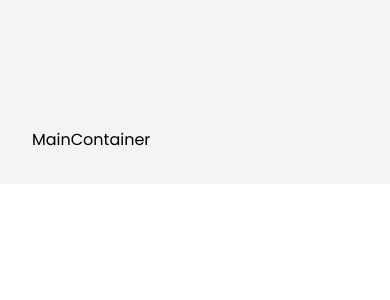
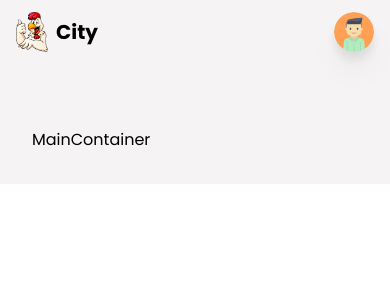
Before and after one commit to d-cryptic/food-ordering-app, a React (Create React App) app: page / in a window 390 px wide. Shown: the top 300 px of the page. Built offline with nearby package versions, Linux system fonts and the light colour scheme.

Commit message:
logout | new item admin option | menu UI done

```diff
--- a/src/App.js
+++ b/src/App.js
@@ -5,7 +5,7 @@
 
 const App = () => {
   return (
-    <AnimatePresence>
+    <AnimatePresence exitBeforeEnter>
       <div className="w-screen h-auto flex flex-col bg-primary">
         <Header />
         <main className="mt-24 p-8 w-full">
--- a/src/components/Header.jsx
+++ b/src/components/Header.jsx
@@ -1,4 +1,4 @@
-import React from "react";
+import React, { useState } from "react";
 import { motion } from "framer-motion";
 import { Link } from "react-router-dom";
 import { useStateValue } from "../context/StateProvider";
@@ -7,7 +7,7 @@
 
 import Logo from "../img/logo.png";
 import Avatar from "../img/avatar.png";
-import { MdShoppingBasket } from "react-icons/md";
+import { MdShoppingBasket, MdAdd, MdLogout } from "react-icons/md";
 import { actionType } from "../context/reducer";
 
 const Header = () => {
@@ -16,7 +16,10 @@
 
   const [{ user }, dispatch] = useStateValue();
 
+  const [isMenu, setIsMenu] = useState(false);
+
   const login = async () => {
+    if (!user) {
       const {
         user: { refreshToken, providerData },
       } = await signInWithPopup(firebaseAuth, provider);
@@ -27,10 +30,22 @@
       });
 
       localStorage.setItem("user", JSON.stringify(providerData[0]));
+    } else {
+      setIsMenu(!isMenu);
+    }
+  };
+
+  const logout = () => {
+    setIsMenu(false);
+    localStorage.clear();
+    dispatch({
+      type: actionType.SET_USER,
+      user: null,
+    });
   };
 
   return (
-    <header className="fixed z-50 w-screen  p-6 px-16">
+    <header className="fixed z-50 w-screen  p-3 px-4 md:p-6 md:px-16">
       {/* desktop and table */}
       <div className="hidden md:flex w-full h-full items-center justify-between">
         <Link to={"/"} className="flex items-center gap-2">
@@ -39,7 +54,11 @@
         </Link>
 
         <div className="flex items-center gap-8">
-          <ul className="flex items-center gap-8">
+          <motion.ul
+            initial={{ opacity: 0, x: 200 }}
+            animate={{ opacity: 1, x: 0 }}
+            exit={{ opacity: 1, x: 0 }}
+            className="flex items-center gap-8">
             <li className="text-base text-textColor hover:text-headingColor duration-100 transition-all ease-in-out cursor-pointer">
               Home
             </li>
@@ -52,7 +71,7 @@
             <li className="text-base text-textColor hover:text-headingColor duration-100 transition-all ease-in-out cursor-pointer">
               Service
             </li>
-          </ul>
+          </motion.ul>
 
           <div className="relative flex items-center justify-center">
             <MdShoppingBasket className="text-textColor text-2xl cursor-pointer" />
@@ -69,12 +88,81 @@
               className="w-10 min-w-[40px] h-[40px] drop-shadow-xl cursor-pointer rounded-full"
               onClick={login}
             />
+            {isMenu && (
+              <motion.div
+                initial={{ opacity: 0, scale: 0.6 }}
+                animate={{ opacity: 1, scale: 1 }}
+                exit={{ opacity: 0, scale: 0.6 }}
+                className="w-40 bg-gray-50 shadow-xl rounded-lg  flex flex-col absolute top-12  right-0">
+                {user && user.email === "barundebnath91@gmail.com" && (
+                  <Link to={"/createItem"}>
+                    <p className="px-4 py-2 flex items-center gap-3 cursor-pointer hover:bg-slate-100 transition-all duration-100 ease-in-out text-textColor text-base">
+                      New Item <MdAdd />
+                    </p>
+                  </Link>
+                )}
+                <p
+                  className="px-4 py-2 flex items-center gap-3 cursor-pointer hover:bg-slate-100 transition-all duration-100 ease-in-out text-textColor text-base "
+                  onClick={logout}>
+                  Logout <MdLogout />
+                </p>
+              </motion.div>
+            )}
           </div>
         </div>
       </div>
 
       {/* mobile */}
-      <div className="flex md:hidden w-full h-full"></div>
+      <div className="flex items-center justify-between md:hidden w-full h-full">
+        <Link to={"/"} className="flex items-center gap-2">
+          <img src={Logo} alt="logo" className="w-8 object-cover" />
+          <p className="text-headinColor text-xl font-bold">City</p>
+        </Link>
+        <div className="relative">
+          <motion.img
+            whileTap={{ scale: 0.6 }}
+            alt="userProfile"
+            src={user ? user.photoURL : Avatar}
+            className="w-10 min-w-[40px] h-[40px] drop-shadow-xl cursor-pointer rounded-full"
+            onClick={login}
+          />
+          {isMenu && (
+            <motion.div
+              initial={{ opacity: 0, scale: 0.6 }}
+              animate={{ opacity: 1, scale: 1 }}
+              exit={{ opacity: 0, scale: 0.6 }}
+              className="w-40 bg-gray-50 shadow-xl rounded-lg  flex flex-col absolute top-12  right-0">
+              {user && user.email === "barundebnath91@gmail.com" && (
+                <Link to={"/createItem"}>
+                  <p className="px-4 py-2 flex items-center gap-3 cursor-pointer hover:bg-slate-100 transition-all duration-100 ease-in-out text-textColor text-base">
+                    New Item <MdAdd />
+                  </p>
+                </Link>
+              )}
+              <ul className="flex flex-col">
+                <li className="text-base text-textColor hover:text-headingColor duration-100 transition-all ease-in-out cursor-pointer hover:bg-slate-100 px-4 py-2">
+                  Home
+                </li>
+                <li className="text-base text-textColor hover:text-headingColor duration-100 transition-all ease-in-out cursor-pointer hover:bg-slate-100 px-4 py-2">
+                  Menu
+                </li>
+                <li className="text-base text-textColor hover:text-headingColor duration-100 transition-all ease-in-out cursor-pointer hover:bg-slate-100 px-4 py-2">
+                  About Us
+                </li>
+                <li className="text-base text-textColor hover:text-headingColor duration-100 transition-all ease-in-out cursor-pointer hover:bg-slate-100 px-4 py-2">
+                  Service
+                </li>
+              </ul>
+
+              <p
+                className="m-2 p-2 rounded-md shadow-md px-4 py-2 flex items-center gap-3 cursor-pointer justify-center bg-gray-200 hover:bg-slate-300 transition-all duration-100 ease-in-out text-textColor text-base"
+                onClick={logout}>
+                Logout <MdLogout />
+              </p>
+            </motion.div>
+          )}
+        </div>
+      </div>
     </header>
   );
 };
```
Lines whose indentation alone changed are shown as unchanged.
